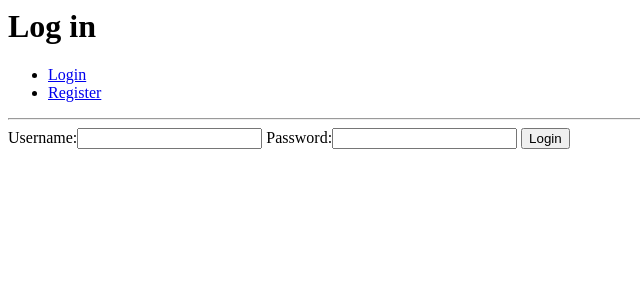
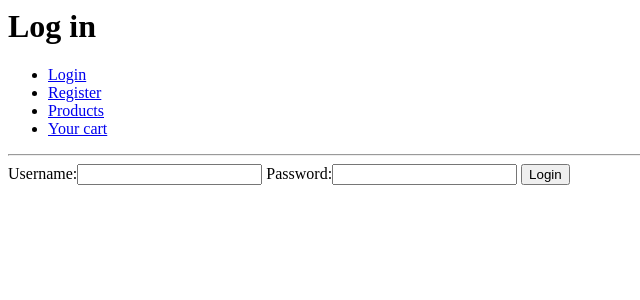
Before and after one commit to Ardhanari/stationery, a Django app: page /accounts/login/ in a window 1280 px wide. Shown: the top 300 px of the page, without its empty margins (0-640 px from the left). Run offline with Django 3.2, Linux system fonts and the light colour scheme.

Commit message:
navigation updated

```diff
--- a/templates/base.html
+++ b/templates/base.html
@@ -18,6 +18,8 @@
             <li><a href="{% url 'login' %}">Login</a></li>
             <li><a href="{% url 'signup' %}">Register</a></li>
             {% endif %}
+            <li><a href="{% url 'allproducts' %}">Products</a></li>
+            <li><a href="{% url 'viewcart' %}">Your cart</a></li>
         </ul>
     </nav>
 
```
